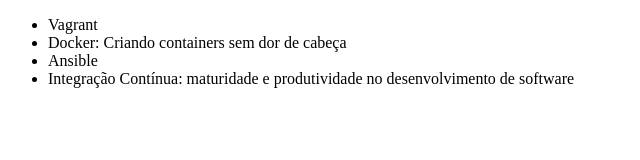
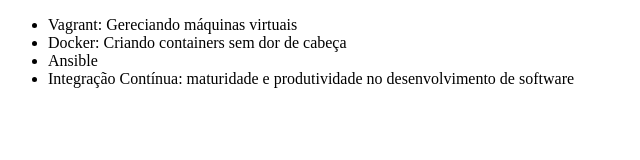
Before and after one commit to licaransolin/alura-git, a plain HTML site: page marina/index.html in a window 1280 px wide. Shown: the whole page, without its empty margins (0-640 px from the left). Drawn offline with Linux system fonts and the light colour scheme.

Commit message:
Corrigindo curso de Vagrant

```diff
--- a/marina/index.html
+++ b/marina/index.html
@@ -6,7 +6,7 @@
 </head>
 <body>
     <ul>
-        <li>Vagrant</li>
+        <li>Vagrant: Gereciando máquinas virtuais</li>
         <li>Docker: Criando containers sem dor de cabeça</li>
         <li>Ansible</li>
         <li>Integração Contínua: maturidade e produtividade no desenvolvimento de software</li>
```
